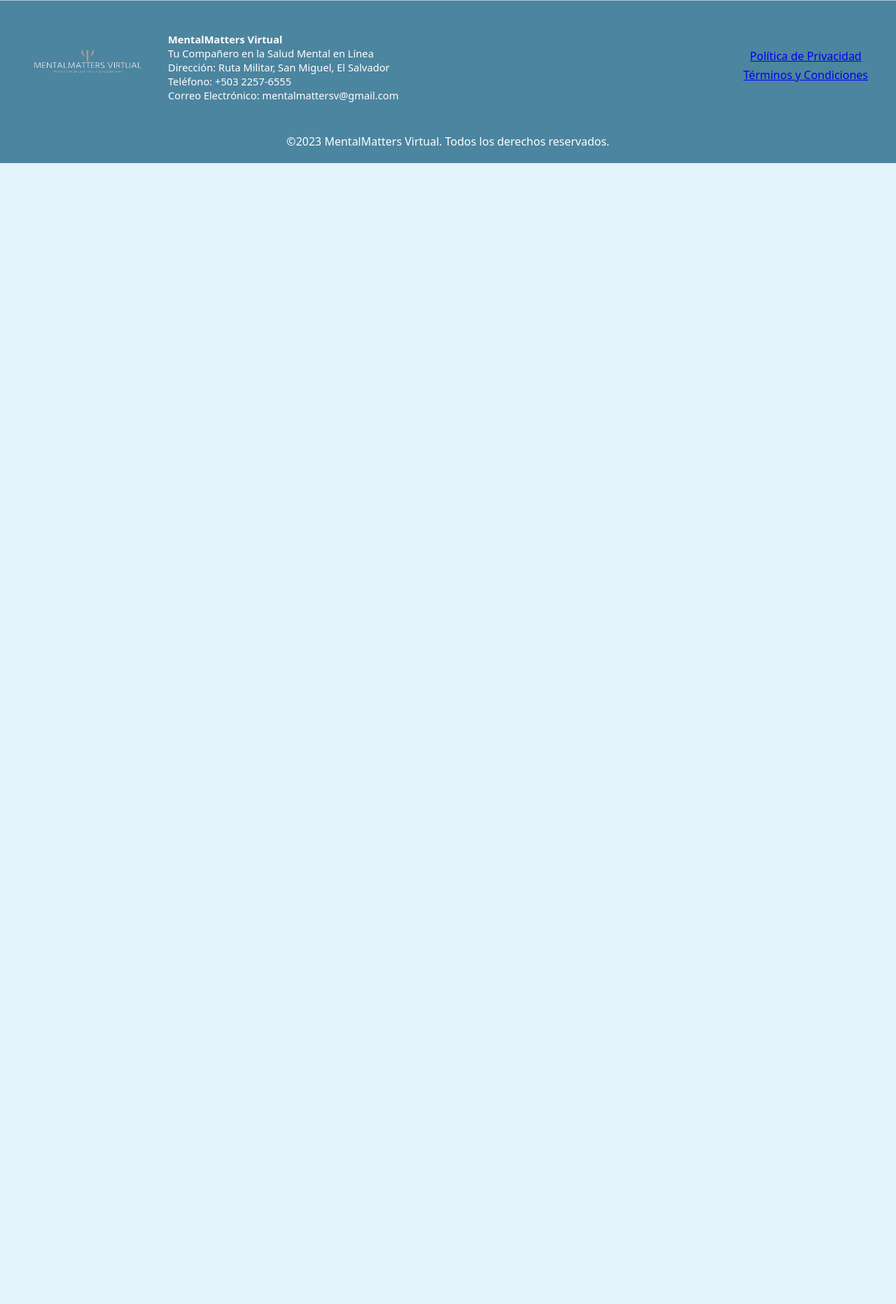
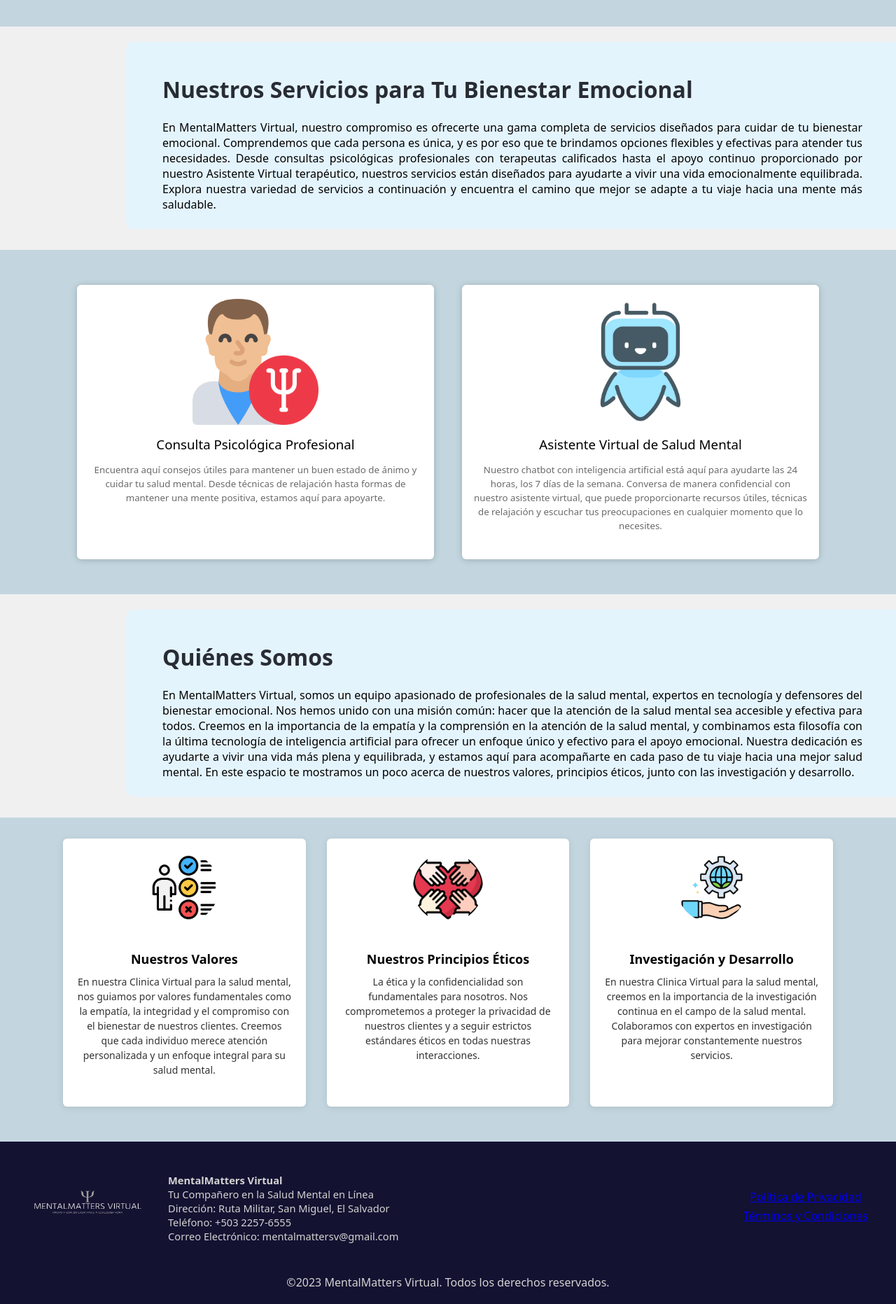
Before and after one commit to tomasbn03/asistente-sm, a PHP site: page /view/home.php in a window 1280 px wide. Shown: the part 1242-3105 px from the top of the page at 70% size. Before the commit the page ends 1475 px from the top, so only its background shows below. Run offline with PHP 8.4, Linux system fonts and the light colour scheme.

Commit message:
Cambios de estilo para el home

```diff
--- a/assets/css/global.css
+++ b/assets/css/global.css
@@ -192,8 +184,8 @@ main p {
 }
 
 footer {
-    background-color: #4C85A0;
-    color: #fff;
+    background-color: #131231;
+    color: lightgray;
     padding: 20px 0;
     text-align: center;
 }
--- a/assets/css/styles.css
+++ b/assets/css/styles.css
@@ -85,7 +85,7 @@ footer {
     position: fixed;
     bottom: 0;
     width: 100%;
-    background-color: #272665;
+    background-color: #131231;
     color: #D2E7FF;
     padding: 10px;
     text-align: center;
--- /dev/null
+++ b/assets/js/smooth-scroll.js
@@ -0,0 +1,17 @@
+document.addEventListener("DOMContentLoaded", function() {
+    // Handle click on navbar links to scroll to sections
+    document.querySelectorAll('.navbar a[href^="#"]').forEach(anchor => {
+        anchor.addEventListener('click', function (e) {
+            e.preventDefault();
+
+            // Get the section to scroll to
+            var target = document.querySelector(this.getAttribute('href'));
+
+            // Scroll the page to the target section
+            target.scrollIntoView({
+                behavior: 'smooth',
+                block: 'start'
+            });
+        });
+    });
+});
--- a/view/components/ai.php
+++ b/view/components/ai.php
@@ -34,6 +34,8 @@ function mostrarMensajes() {
 	</div>
 </div>
 
+
+<!-- Esto para que al momento de enviar el mensaje a la AI no se actualice la página  -->
 <script>
 document.addEventListener('DOMContentLoaded', () => {
     const form = document.getElementById('basura-gpt');
--- /dev/null
+++ b/view/components/footer-home.php
@@ -0,0 +1,23 @@
+<footer>
+    <div class="footer-content">
+        <div class="footer-logo">
+            <img src="../assets/img/logo.png" alt="Logo de MentalMatters Virtual">
+        </div>
+        <div class="footer-info">
+            <p><strong>MentalMatters Virtual</strong></p>
+            <p>Tu Compañero en la Salud Mental en Línea</p>
+            <p>Dirección: Ruta Militar, San Miguel, El Salvador</p>
+            <p>Teléfono: +503 2257-6555</p>
+            <p>Correo Electrónico: mentalmattersv@gmail.com</p>
+        </div>
+        <div class="footer-links">
+            <ul>
+                <li><a href="politica-de-privacidad.html">Política de Privacidad</a></li>
+                <li><a href="terminos-y-condiciones.html">Términos y Condiciones</a></li>
+            </ul>
+        </div>
+    </div>
+    <div class="footer-copyright">
+        <p>&copy;<span id="year"></span> MentalMatters Virtual. Todos los derechos reservados.</p>
+    </div>
+</footer>
--- /dev/null
+++ b/view/components/social-media.php
@@ -0,0 +1,12 @@
+ <!-- Botones para redes sociales -->
+ <div class="floating-buttons">
+            <a href="#" class="floating-button facebook">
+                <img src="../assets/img/facebook.png" alt="Facebook">
+            </a>
+            <a href="#" class="floating-button whatsapp">
+                <img src="../assets/img/whatsapp.png" alt="Whatsapp">
+            </a>
+            <a href="#" class="floating-button instagram">
+                <img src="../assets/img/instagram.png" alt="Instagram">
+            </a>
+</div>
--- a/view/home.php
+++ b/view/home.php
@@ -5,24 +5,27 @@
     <meta name="viewport" content="width=device-width, initial-scale=1">
     <link rel="stylesheet" href="../assets/css/social-media.css">
     <link rel="stylesheet" href="../assets/css/cards.css">
+    <link rel="stylesheet" href="../assets/css/cards-about.css">
+    <link rel="stylesheet" href="../assets/css/cards-service.css">
     <link rel="stylesheet" href="../assets/css/global.css">
     <title>Presentación | AVSM</title>
 </head>
 <body>
+    <header>
     <nav>
         <ul class="navbar">
             <li class="navitem"><a href="login-register.php">Registrarse</a></li>
             <li class="navitem"><a href="login-register.php">Iniciar sesión</a></li>
-            <li class="navitem"><a href="services.php">Servicios</a></li>
-            <li class="navitem"><a href="about.php">Acerca de</a></li>
+            <li class="navitem"><a href="#about">Acerca de</a></li>
+            <li class="navitem"><a href="#service">Servicios</a></li>
             <li class="navitem"><a href="home.php">Inicio</a></li>
         </ul>
     </nav>
-    <header>
-      <img src="../assets/img/logo.png">
     </header>
-  <h1 id="Clinica">Clinica Virtual para la salud mental</h1><br>
 
+    <div class="backgraund-portada">
+        <img src="../assets/img/portada.png" alt="" id="portada">
+    </div><br>
     <div class="main-content">
         <div class="intro-text">
             <div class="sub-intro-text">
@@ -37,16 +40,22 @@
         </div>
     </div>
 <br>
-    <main class="container">
+    <div class="main-content">
+        <div class="intro-text">
+            <div class="sub-intro-text">
                 <div class="card-text">
                     <p>Ofrecemos terapia en línea, apoyo emocional y recursos educativos, todo en un espacio seguro y accesible.
                     Aquí, puedes programar sesiones con terapeutas cualificados, interactuar con un Asistente Virtual terapéutico
                     en cualquier momento y acceder a herramientas para mejorar tu bienestar emocional. En MentalMatters Virtual,
                     creemos en la combinación de tecnología y empatía para brindarte apoyo en tu viaje hacia una mejor salud mental.</p>
                 </div>
+            </div>
+        </div>
+    </div>
 
+<br>
+    <main class="container">
         <div class="card-group">
-
             <div class="card">
                 <figure>
                     <img src="../assets/img/salud-mental1.png" alt="" width="100">
@@ -54,7 +63,7 @@
                 <div class="contenido">
                     <h3>Consejos para el Bienestar</h3>
                     <p>En nuestra búsqueda constante de promover tu bienestar mental, te ofrecemos una colección de consejos y estrategias probadas para cultivar una salud mental positiva.</p>
-                    <a href="login-register.php" class="btn">Ver Más</a>
+                    <!-- <a href="login-register.php" class="btn">Ver Más</a> -->
                 </div>
             </div>
 
@@ -65,18 +74,7 @@
                 <div class="contenido">
                     <h3>Profesionales de la Salud Mental</h3>
                     <p>Nuestra plataforma te conecta con una red cuidadosamente seleccionada de profesionales de la salud mental, incluyendo psicólogos especializados en diversas áreas.</p>
-                    <a href="login-register.php" class="btn">Ver Más</a>
-                </div>
-            </div>
-
-            <div class="card">
-                <figure>
-                    <img src="../assets/img/salud-mental3.png" alt="" width="100">
-                </figure>
-                <div class="contenido">
-                    <h3>Historias de Superación</h3>
-                    <p>En busca de inspiración y motivación, te presentamos una colección de historias de superación de personas que han enfrentado desafíos similares a los tuyos.</p>
-                    <a href="login-register.php" class="btn">Ver Más</a>
+                    <!-- <a href="login-register.php" class="btn">Ver Más</a> -->
                 </div>
             </div>
 
@@ -87,60 +85,116 @@
                 <div class="contenido">
                     <h3>Artículos Educativos</h3>
                     <p>Nuestra plataforma está comprometida con tu educación y comprensión de la salud mental. Te invitamos a explorar nuestra creciente biblioteca de artículos educativos.</p>
-                    <a href="login-register.php" class="btn">Ver Más</a>
+                    <!-- <a href="login-register.php" class="btn">Ver Más</a> -->
                 </div>
             </div>
         </div>
-        <div class="card-text-2">
-            <p>Nuestro sitio web es un espacio seguro y acogedor diseñado para brindar apoyo integral en el ámbito de la salud mental.
-               Creemos en la importancia de cuidar tu bienestar emocional y estamos comprometidos en ayudarte a encontrar el equilibrio y la
-               serenidad en tu vida. Nuestra plataforma ofrece una variedad de recursos y servicios destinados a atender tus necesidades
-               emocionales, desde la consulta con profesionales de la salud mental altamente calificados hasta el apoyo continuo proporcionado
-               por nuestro asistente virtual con inteligencia artificial.</p>
+    </main>
+    <br>
+        <div id="service">
+                <div class="main-content">
+                <div class="intro-text"><br><br>
+                    <div class="sub-intro-text">
+                        <h1>Nuestros Servicios para Tu Bienestar Emocional</h1><br>
+                            <p>En MentalMatters Virtual, nuestro compromiso es ofrecerte una gama completa de servicios diseñados para cuidar de tu bienestar emocional.
+                                Comprendemos que cada persona es única, y es por eso que te brindamos opciones flexibles y efectivas para atender tus necesidades.
+                                Desde consultas psicológicas profesionales con terapeutas calificados hasta el apoyo continuo proporcionado por nuestro Asistente Virtual
+                                terapéutico, nuestros servicios están diseñados para ayudarte a vivir una vida emocionalmente equilibrada. Explora nuestra variedad de servicios a
+                                continuación y encuentra el camino que mejor se adapte a tu viaje hacia una mente más saludable.</p><br>
+                    </div>
+                </div>
+            </div>
+            <main>
+                <div class="container-service">
+                    <div class="card-service">
+                        <figure>
+                            <img src="../assets/img/psicologo.png" alt="">
+                        </figure>
+                        <div class="contenido-service">
+                        <h3>Consulta Psicológica Profesional</h3>
+                        <p>Encuentra aquí consejos útiles para mantener un buen estado de ánimo y cuidar tu salud mental. Desde técnicas de relajación hasta formas de mantener una mente positiva, estamos aquí para apoyarte.</p>
+                        <br>
+                        <!-- <a href="login-register.php" class="btn">Ver Más</a> -->
+                        </div>
                     </div>
 
-        <!-- Botones para redes sociales -->
-        <div class="floating-buttons">
-            <a href="#" class="floating-button facebook">
-                <img src="../assets/img/facebook.png" alt="Facebook">
-            </a>
-            <a href="#" class="floating-button whatsapp">
-                <img src="../assets/img/whatsapp.png" alt="Whatsapp">
-            </a>
-            <a href="#" class="floating-button instagram">
-                <img src="../assets/img/instagram.png" alt="Instagram">
-            </a>
+
+                <div class="card-service">
+                    <figure>
+                        <img src="../assets/img/asistente.png" alt="">
+                    </figure>
+                    <div class="contenido-service">
+                    <h3>Asistente Virtual de Salud Mental</h3>
+                    <p>Nuestro chatbot con inteligencia artificial está aquí para ayudarte las 24 horas, los 7 días de la semana. Conversa de manera confidencial con nuestro asistente virtual, que puede proporcionarte recursos útiles, técnicas de relajación y escuchar tus preocupaciones en cualquier momento que lo necesites.</p>
+                    <br>
+                    <!-- <a href="login-register.php" class="btn">Ver Más</a> -->
+                    </div>
+                </div>
             </div>
         </main>
+<br>
+<div id="about">
+        <div class="main-content">
+            <div class="intro-text"><br><br>
+                <div class="sub-intro-text">
+                    <h1>Quiénes Somos</h1><br>
+                    <p>En MentalMatters Virtual, somos un equipo apasionado de profesionales de la salud mental, expertos en tecnología y defensores del bienestar emocional.
+                        Nos hemos unido con una misión común: hacer que la atención de la salud mental sea accesible y efectiva para todos. Creemos en la importancia
+                        de la empatía y la comprensión en la atención de la salud mental, y combinamos esta filosofía con la última tecnología de inteligencia artificial
+                        para ofrecer un enfoque único y efectivo para el apoyo emocional. Nuestra dedicación es ayudarte a vivir una vida más plena y equilibrada, y
+                        estamos aquí para acompañarte en cada paso de tu viaje hacia una mejor salud mental. En este espacio te mostramos un poco acerca de nuestros valores,
+                        principios éticos, junto con las investigación y desarrollo.</p><br>
+                </div>
+            </div>
+        </div>
+        <main>
+            <div class="container-about">
+            <div class="card-about">
+                <figure>
+                    <img src="../assets/img/valores.png" width="100px">
+                </figure>
+                <div class="contenido-about">
+                    <h3>Nuestros Valores</h3>
+                    <p>En nuestra Clinica Virtual para la salud mental, nos guiamos por valores fundamentales como la empatía, la integridad y el compromiso con el bienestar de nuestros clientes. Creemos que cada individuo merece atención personalizada y un enfoque integral para su salud mental.</p>
+                    <br>
+                    <!-- <a href="login-register.php" class="btn">Ver Más</a> -->
+                </div>
+            </div>
 
+            <div class="card-about">
+                <figure>
+                    <img src="../assets/img/principios-morales.png" alt="" width="100px">
+                </figure>
+                <div class="contenido-about">
+                    <h3>Nuestros Principios Éticos</h3>
+                    <p>La ética y la confidencialidad son fundamentales para nosotros. Nos comprometemos a proteger la privacidad de nuestros clientes y a seguir estrictos estándares éticos en todas nuestras interacciones.</p>
                     <br>
+                    <!-- <a href="login-register.php" class="btn">Ver Más</a> -->
+                </div>
+            </div>
+
+            <div class="card-about">
+                <figure>
+                    <img src="../assets/img/investigacion.png" alt="" width="100px">
+                </figure>
+                <div class="contenido-about">
+                    <h3>Investigación y Desarrollo</h3>
+                    <p>En nuestra Clinica Virtual para la salud mental, creemos en la importancia de la investigación continua en el campo de la salud mental. Colaboramos con expertos en investigación para mejorar constantemente nuestros servicios.</p>
+                    <br>
+                    <!-- <a href="login-register.php" class="btn">Ver Más</a> -->
+                </div>
+            </div>
+        </main>
+    </div>
 
 
+
+
+    <?php require("components/social-media.php"); ?>
+    <script src="../assets/js/smooth-scroll.js"></script>
     <script src="../assets/js/cards.js"></script>
     <!-- Footer -->
-<footer>
-    <div class="footer-content">
-        <div class="footer-logo">
-            <img src="../assets/img/logo.png" alt="Logo de MentalMatters Virtual">
-        </div>
-        <div class="footer-info">
-            <p><strong>MentalMatters Virtual</strong></p>
-            <p>Tu Compañero en la Salud Mental en Línea</p>
-            <p>Dirección: Ruta Militar, San Miguel, El Salvador</p>
-            <p>Teléfono: +503 2257-6555</p>
-            <p>Correo Electrónico: mentalmattersv@gmail.com</p>
-        </div>
-        <div class="footer-links">
-            <ul>
-                <li><a href="politica-de-privacidad.html">Política de Privacidad</a></li>
-                <li><a href="terminos-y-condiciones.html">Términos y Condiciones</a></li>
-            </ul>
-        </div>
-    </div>
-    <div class="footer-copyright">
-        <p>&copy;<span id="year"></span> MentalMatters Virtual. Todos los derechos reservados.</p>
-    </div>
-</footer>
+    <?php require("components/footer-home.php"); ?>
 <script src="../assets/js/showYear.js"></script>
 </body>
 </html>
```
Also changed, not shown: other parts of assets/css/global.css (+18 -13 lines), assets/css/login.css (+9 -10 lines), view/about.php (deleted, +0 -117 lines), view/login-register.php (+4 -7 lines), view/services.php (deleted, +0 -107 lines), uploads/profile44.jpeg (deleted). Lines whose indentation alone changed are shown as unchanged.
